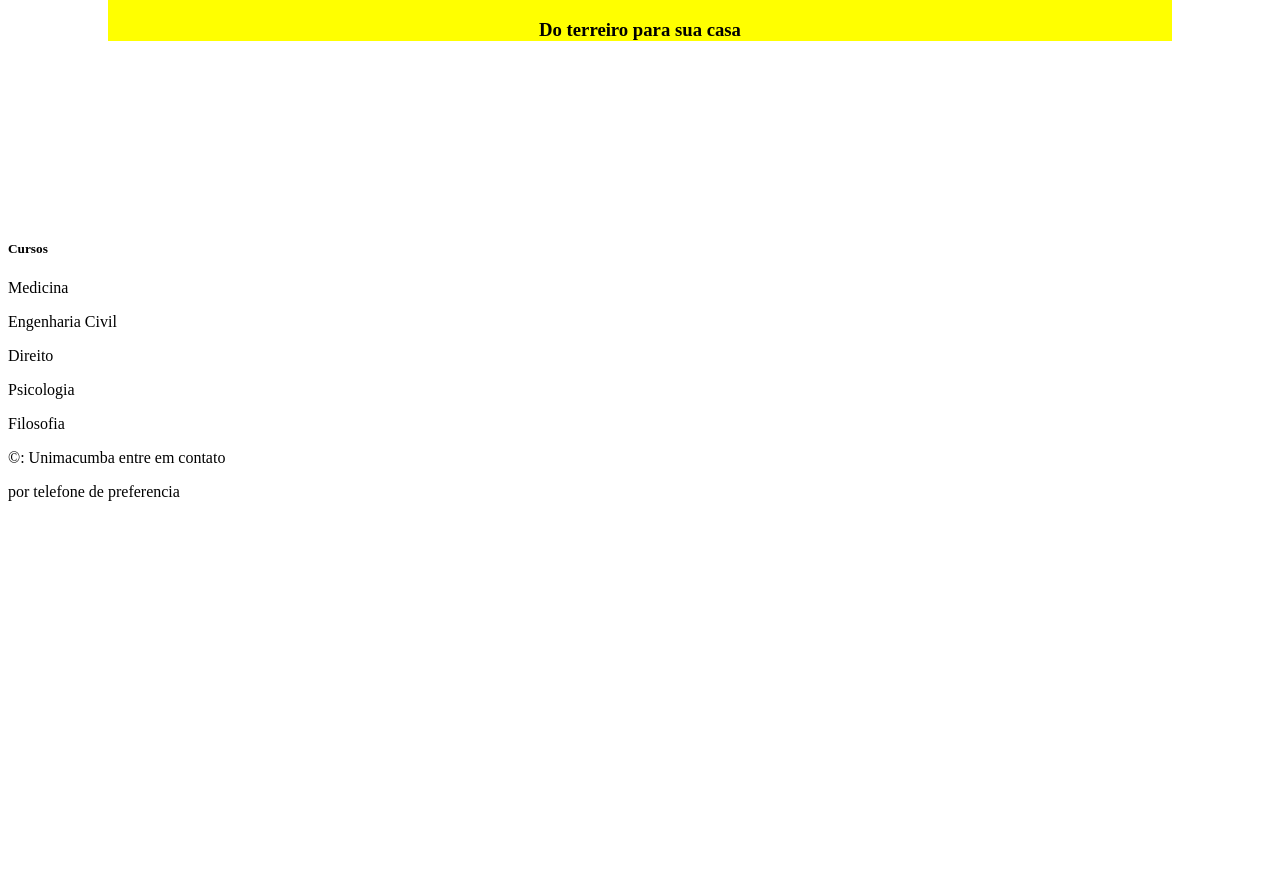
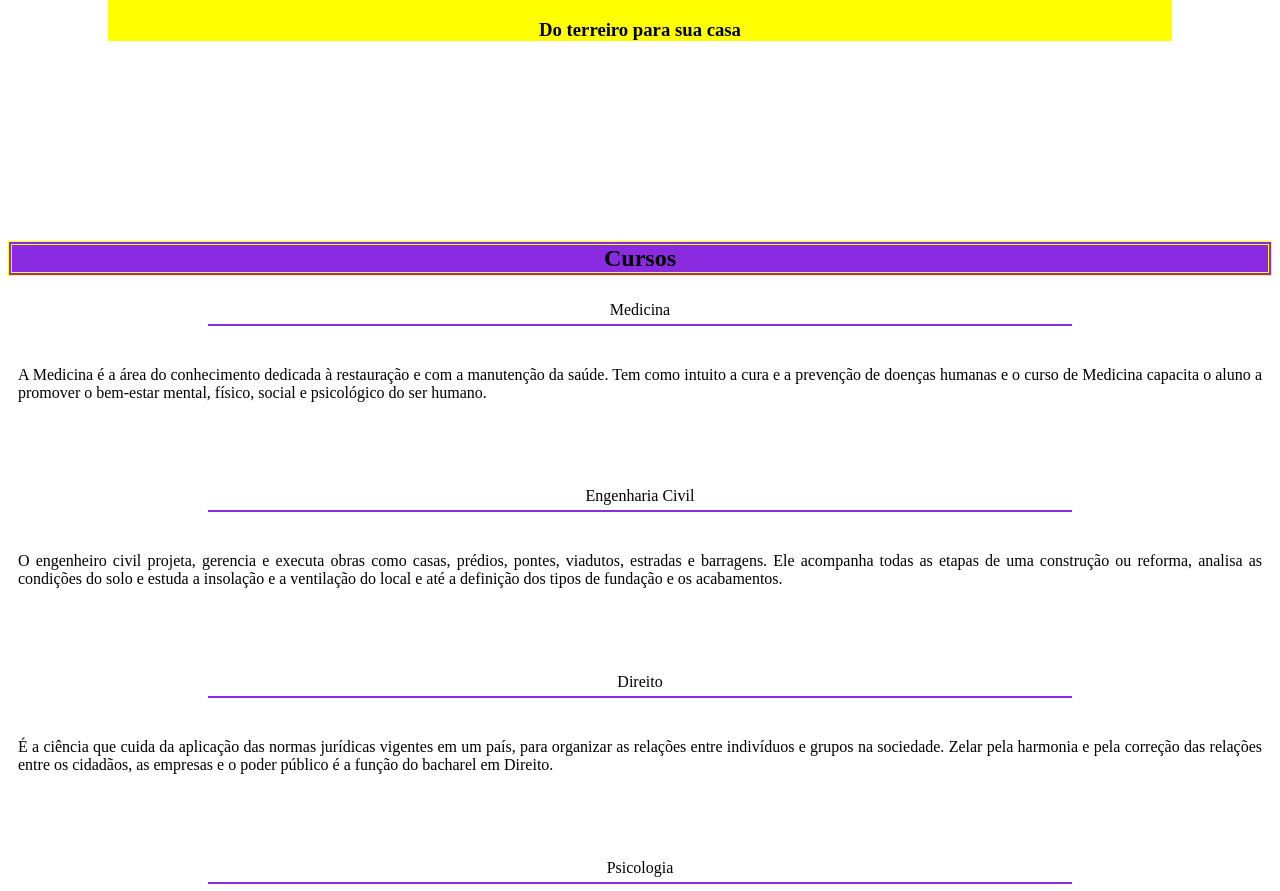
Before and after one commit to gustavobiel/Universidade, a plain HTML site: page index.html in a window 1280 px wide. Shown: the part 61-952 px from the top of the page. Before the commit the page ends 800 px from the top, so only its background shows below. Drawn offline with Linux system fonts and the light colour scheme.

Commit message:
Css e descricoes

```diff
--- a/index.html
+++ b/index.html
@@ -12,12 +12,17 @@
         <h3>Do terreiro para sua casa</h3>
     </header>
     <section>
-        <h5>Cursos</h5>
-        <p>Medicina</p>
-        <p>Engenharia Civil</p>
-        <p>Direito</p>
-        <p>Psicologia</p>
-        <p>Filosofia</p>
+        <h2>Cursos</h2>
+        <p class="curso">Medicina</p>
+            <p class="descricao">A Medicina é a área do conhecimento dedicada à restauração e com a manutenção da saúde. Tem como intuito a cura e a prevenção de doenças humanas e o curso de Medicina capacita o aluno a promover o bem-estar mental, físico, social e psicológico do ser humano.</p>
+        <p class="curso">Engenharia Civil</p>
+            <p class="descricao">O engenheiro civil projeta, gerencia e executa obras como casas, prédios, pontes, viadutos, estradas e barragens. Ele acompanha todas as etapas de uma construção ou reforma, analisa as condições do solo e estuda a insolação e a ventilação do local e até a definição dos tipos de fundação e os acabamentos.</p>
+        <p class="curso">Direito</p>
+            <p class="descricao">É a ciência que cuida da aplicação das normas jurídicas vigentes em um país, para organizar as relações entre indivíduos e grupos na sociedade. Zelar pela harmonia e pela correção das relações entre os cidadãos, as empresas e o poder público é a função do bacharel em Direito.</p>
+        <p class="curso">Psicologia</p>
+            <p class="descricao">Compreender o comportamento humano e estudar suas ideias, sentimentos, valores e emoções são objetivos da faculdade de Psicologia. Essa graduação forma profissionais capazes de ajudar as pessoas a encontrarem um equilíbrio emocional e também tratar doenças mentais ou distúrbios de personalidade.</p>
+        <p class="curso">Filosofia</p>
+            <p class="descricao">O curso de Filosofia faz o profissional refletir sobre as mais profundas questões da existência e da vida em sociedade, como “qual a diferença entre ciência e religião?” ou “para que serve a cultura?”. E é na faculdade que o aluno é estimulado a ler e pesquisar respostas para defender seu ponto de vista.</p>
 
     </section>
 <footer>
--- a/style.css
+++ b/style.css
@@ -11,3 +11,23 @@ h1{
     color: blueviolet;
 
 }
+h2{
+    text-align: center;
+    border: 4px double yellow;
+    background-color: blueviolet;
+}
+
+.curso {
+    text-align: center;
+    border-bottom: 2px solid blueviolet;
+    margin-bottom: 30px;
+    margin-left: 200px;
+    margin-right: 200px;
+    padding: 5px;
+}
+
+.descricao{
+    text-align: justify;
+    margin-bottom: 70px;
+    padding: 10px;
+}
```
